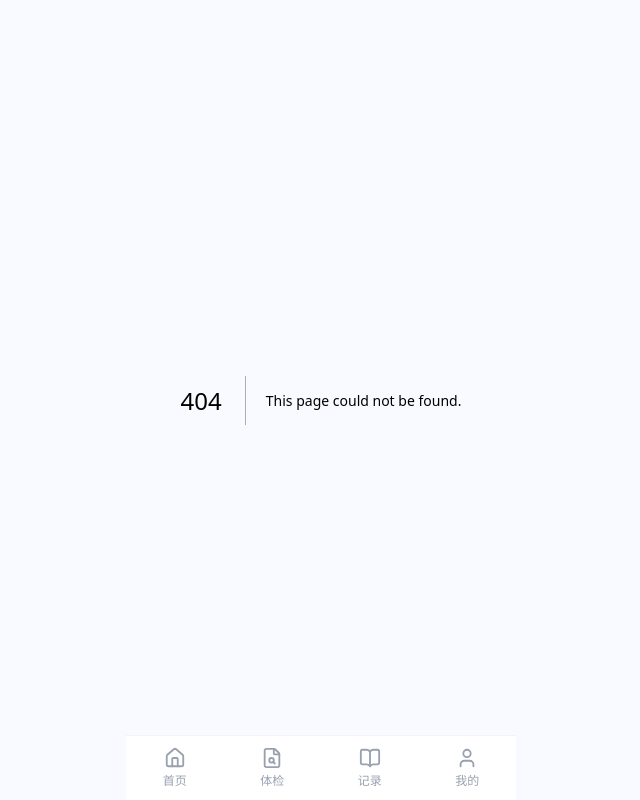
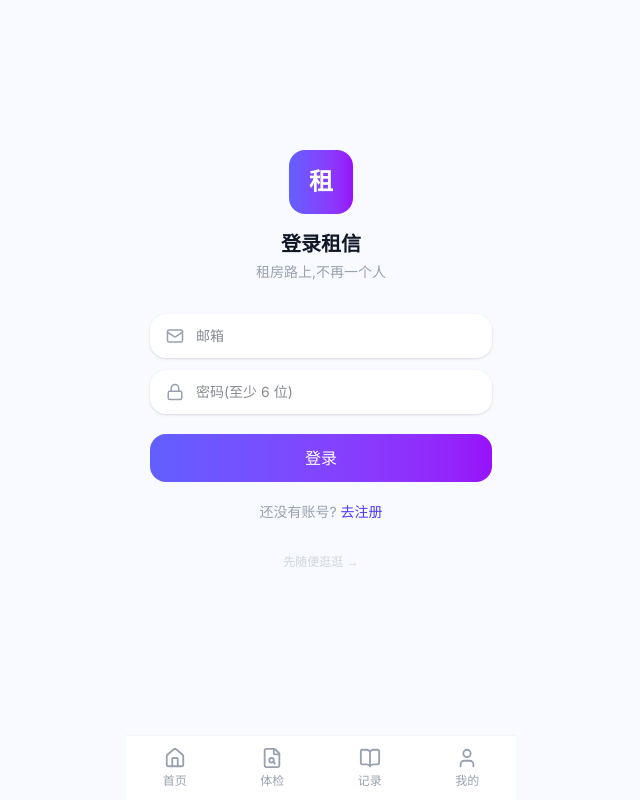
Before and after one commit to JIUJIU-JY/zushin, a Next.js app: page /login in a window 1280 px wide. Before the commit this address had no page. Shown: the whole page, without its empty margins (319-959 px from the left). Built offline with nearby package versions, Linux system fonts and the light colour scheme; no server answers.

Commit message:
add auth: login system + per-user data isolation prep

```diff
--- a/package.json
+++ b/package.json
@@ -9,6 +9,7 @@
     "lint": "eslint"
   },
   "dependencies": {
+    "@supabase/ssr": "^0.12.0",
     "@supabase/supabase-js": "^2.108.1",
     "lucide-react": "^1.17.0",
     "mammoth": "^1.12.0",
--- /dev/null
+++ b/src/app/login/page.tsx
@@ -0,0 +1,110 @@
+'use client'
+
+import { useState } from 'react'
+import { useRouter } from 'next/navigation'
+import Link from 'next/link'
+import { Mail, Lock, Loader2 } from 'lucide-react'
+import { supabase } from '@/lib/supabase'
+
+export default function LoginPage() {
+  const router = useRouter()
+  const [mode, setMode] = useState<'login' | 'signup'>('login')
+  const [email, setEmail] = useState('')
+  const [password, setPassword] = useState('')
+  const [loading, setLoading] = useState(false)
+  const [error, setError] = useState('')
+
+  function translateError(msg: string) {
+    if (msg.includes('Invalid login credentials')) return '邮箱或密码不对'
+    if (msg.includes('already registered')) return '这个邮箱已经注册过了,直接登录吧'
+    if (msg.includes('Password should be at least')) return '密码太短,至少 6 位'
+    if (msg.includes('Unable to validate email')) return '邮箱格式不对'
+    if (msg.includes('rate limit')) return '操作太频繁,稍等一下再试'
+    return msg
+  }
+
+  async function handleSubmit() {
+    setError('')
+    if (!email || !password) return setError('请填写邮箱和密码')
+    if (password.length < 6) return setError('密码至少 6 位')
+
+    setLoading(true)
+    try {
+      if (mode === 'signup') {
+        const { error } = await supabase.auth.signUp({ email, password })
+        if (error) throw error
+      } else {
+        const { error } = await supabase.auth.signInWithPassword({ email, password })
+        if (error) throw error
+      }
+      router.push('/mine')
+      router.refresh()
+    } catch (err) {
+      setError(translateError(err instanceof Error ? err.message : '出错了,请重试'))
+      setLoading(false)
+    }
+  }
+
+  return (
+    <div className="min-h-screen flex flex-col justify-center px-6 pb-20">
+      <div className="text-center mb-8">
+        <div className="w-16 h-16 bg-gradient-to-r from-indigo-500 to-purple-600 rounded-2xl flex items-center justify-center mx-auto mb-4">
+          <span className="text-white text-2xl font-bold">租</span>
+        </div>
+        <h1 className="text-xl font-bold text-gray-900">
+          {mode === 'login' ? '登录租信' : '注册租信'}
+        </h1>
+        <p className="text-sm text-gray-400 mt-1">租房路上,不再一个人</p>
+      </div>
+
+      <div className="space-y-3">
+        <div className="flex items-center gap-3 bg-white rounded-2xl px-4 py-3 shadow-sm">
+          <Mail size={18} className="text-gray-400" />
+          <input
+            type="email"
+            value={email}
+            onChange={(e) => setEmail(e.target.value)}
+            placeholder="邮箱"
+            autoComplete="email"
+            className="flex-1 outline-none text-sm text-gray-900 bg-transparent"
+          />
+        </div>
+        <div className="flex items-center gap-3 bg-white rounded-2xl px-4 py-3 shadow-sm">
+          <Lock size={18} className="text-gray-400" />
+          <input
+            type="password"
+            value={password}
+            onChange={(e) => setPassword(e.target.value)}
+            placeholder="密码(至少 6 位)"
+            autoComplete={mode === 'login' ? 'current-password' : 'new-password'}
+            onKeyDown={(e) => e.key === 'Enter' && handleSubmit()}
+            className="flex-1 outline-none text-sm text-gray-900 bg-transparent"
+          />
+        </div>
+      </div>
+
+      {error && <p className="text-sm text-red-500 mt-3 text-center">{error}</p>}
+
+      <button
+        onClick={handleSubmit}
+        disabled={loading}
+        className="w-full bg-gradient-to-r from-indigo-500 to-purple-600 text-white rounded-2xl py-3 mt-5 font-medium flex items-center justify-center gap-2 disabled:opacity-60"
+      >
+        {loading && <Loader2 size={18} className="animate-spin" />}
+        {mode === 'login' ? '登录' : '注册并登录'}
+      </button>
+
+      <p className="text-center text-sm text-gray-400 mt-5">
+        {mode === 'login' ? '还没有账号?' : '已经有账号了?'}
+        <button
+          onClick={() => { setMode(mode === 'login' ? 'signup' : 'login'); setError('') }}
+          className="text-indigo-600 font-medium ml-1"
+        >
+          {mode === 'login' ? '去注册' : '去登录'}
+        </button>
+      </p>
+
+      <Link href="/" className="text-center text-xs text-gray-300 mt-8">先随便逛逛 →</Link>
+    </div>
+  )
+}
--- /dev/null
+++ b/src/app/mine/LogoutButton.tsx
@@ -0,0 +1,29 @@
+'use client'
+
+import { useState } from 'react'
+import { useRouter } from 'next/navigation'
+import { LogOut, Loader2 } from 'lucide-react'
+import { supabase } from '@/lib/supabase'
+
+export default function LogoutButton() {
+  const router = useRouter()
+  const [loading, setLoading] = useState(false)
+
+  async function handleLogout() {
+    setLoading(true)
+    await supabase.auth.signOut()
+    router.push('/login')
+    router.refresh()
+  }
+
+  return (
+    <button
+      onClick={handleLogout}
+      disabled={loading}
+      className="shrink-0 bg-white/20 rounded-full px-3 py-2 text-sm font-medium flex items-center gap-1 disabled:opacity-60"
+    >
+      {loading ? <Loader2 size={16} className="animate-spin" /> : <LogOut size={16} />}
+      退出
+    </button>
+  )
+}
--- a/src/app/mine/page.tsx
+++ b/src/app/mine/page.tsx
@@ -1,11 +1,13 @@
 import Link from 'next/link'
-import { User, Settings, Shield, FileText, HelpCircle, ChevronRight } from 'lucide-react'
-import { supabase } from '@/lib/supabase'
+import { User, Settings, Shield, FileText, HelpCircle, ChevronRight, LogIn } from 'lucide-react'
+import { createClient } from '@/lib/supabase-server'
+import LogoutButton from './LogoutButton'
 
 export const dynamic = 'force-dynamic'
 
 async function getStats() {
-  const [contracts, promises, favContracts, favPromises] = await Promise.all([
+    const supabase = await createClient()
+    const [contracts, promises, favContracts, favPromises] = await Promise.all([
     supabase.from('contract_checks').select('*', { count: 'exact', head: true }),
     supabase.from('promise_records').select('*', { count: 'exact', head: true }),
     supabase.from('contract_checks').select('*', { count: 'exact', head: true }).eq('is_favorite', true),
@@ -20,6 +22,9 @@ async function getStats() {
 
 export default async function MinePage() {
   const { contractCount, promiseCount, favoriteCount } = await getStats()
+
+  const supabaseServer = await createClient()
+  const { data: { user } } = await supabaseServer.auth.getUser()
 
   const stats = [
     { label: '合同体检', value: contractCount, href: '/records?tab=contract_check' },
@@ -42,16 +47,25 @@ export default async function MinePage() {
       </div>
 
       <div className="bg-gradient-to-r from-indigo-500 to-purple-600 rounded-2xl p-5 mb-6 text-white flex items-center gap-4">
-        <div className="w-14 h-14 bg-white/20 rounded-full flex items-center justify-center">
+        <div className="w-14 h-14 bg-white/20 rounded-full flex items-center justify-center shrink-0">
           <User size={28} className="text-white" />
         </div>
-        <div>
-          <p className="font-bold text-lg">租房用户</p>
-          <p className="text-indigo-100 text-sm">租房路上，不再一个人</p>
+        <div className="flex-1 min-w-0">
+          <p className="font-bold text-lg truncate">{user ? user.email : '未登录'}</p>
+          <p className="text-indigo-100 text-sm">租房路上,不再一个人</p>
         </div>
+        {user ? (
+          <LogoutButton />
+        ) : (
+          <Link
+            href="/login"
+            className="shrink-0 bg-white/20 rounded-full px-3 py-2 text-sm font-medium flex items-center gap-1"
+          >
+            <LogIn size={16} /> 登录
+          </Link>
+        )}
       </div>
 
-      {/* 统计：点击跳到对应筛选的记录 */}
       <div className="grid grid-cols-3 gap-3 mb-6">
         {stats.map(({ label, value, href }) => (
           <Link
@@ -65,7 +79,6 @@ export default async function MinePage() {
         ))}
       </div>
 
-      {/* 菜单 */}
       <div className="bg-white rounded-2xl shadow-sm overflow-hidden">
         {menuItems.map(({ icon: Icon, label, desc, href, soon }, index) => {
           const row = (
@@ -98,7 +111,7 @@ export default async function MinePage() {
         })}
       </div>
 
-      <p className="text-center text-xs text-gray-300 mt-8">租信 v0.1 · 租房路上，不再一个人</p>
+      <p className="text-center text-xs text-gray-300 mt-8">租信 v0.1 · 租房路上,不再一个人</p>
     </div>
   )
 }
--- a/src/app/page.tsx
+++ b/src/app/page.tsx
@@ -1,6 +1,6 @@
 import Link from 'next/link'
 import { Bell, User, FileText, Mic, Star, ChevronRight } from 'lucide-react'
-import { supabase } from '@/lib/supabase'
+import { createClient } from '@/lib/supabase-server'
 
 // 让首页每次都读最新数据，避免生产环境被静态缓存导致"新增了却不更新"
 export const dynamic = 'force-dynamic'
@@ -15,6 +15,7 @@ type RecentRecord = {
 }
 
 async function getRecentRecords(): Promise<RecentRecord[]> {
+  const supabase = await createClient()
   const [promisesRes, contractsRes] = await Promise.all([
     supabase.from('promise_records').select('*').order('created_at', { ascending: false }),
     supabase.from('contract_checks').select('*').order('created_at', { ascending: false }),
--- a/src/app/records/[id]/page.tsx
+++ b/src/app/records/[id]/page.tsx
@@ -1,6 +1,6 @@
 import Link from 'next/link'
 import { ArrowLeft, FileText, Mic, User, Shield, AlertTriangle } from 'lucide-react'
-import { supabase } from '@/lib/supabase'
+import { createClient } from '@/lib/supabase-server'
 
 export const dynamic = 'force-dynamic'
 
@@ -19,6 +19,7 @@ const riskBadge: Record<RiskLevel, string> = {
 }
 
 async function getRecord(id: string) {
+    const supabase = await createClient()
   if (id.startsWith('contract-')) {
     const realId = id.replace('contract-', '')
     const { data, error } = await supabase
--- /dev/null
+++ b/src/lib/supabase-server.ts
@@ -0,0 +1,27 @@
+import { createServerClient } from '@supabase/ssr'
+import { cookies } from 'next/headers'
+
+export async function createClient() {
+  const cookieStore = await cookies()
+
+  return createServerClient(
+    process.env.NEXT_PUBLIC_SUPABASE_URL!,
+    process.env.NEXT_PUBLIC_SUPABASE_ANON_KEY!,
+    {
+      cookies: {
+        getAll() {
+          return cookieStore.getAll()
+        },
+        setAll(cookiesToSet) {
+          try {
+            cookiesToSet.forEach(({ name, value, options }) =>
+              cookieStore.set(name, value, options)
+            )
+          } catch {
+            // 在服务端组件里调用 setAll 会进这里,可以忽略,中间件会负责刷新会话
+          }
+        },
+      },
+    }
+  )
+}
--- a/src/lib/supabase.ts
+++ b/src/lib/supabase.ts
@@ -1,6 +1,6 @@
-import { createClient } from '@supabase/supabase-js'
+import { createBrowserClient } from '@supabase/ssr'
 
-const supabaseUrl = process.env.NEXT_PUBLIC_SUPABASE_URL!
-const supabaseAnonKey = process.env.NEXT_PUBLIC_SUPABASE_ANON_KEY!
-
-export const supabase = createClient(supabaseUrl, supabaseAnonKey)
+export const supabase = createBrowserClient(
+  process.env.NEXT_PUBLIC_SUPABASE_URL!,
+  process.env.NEXT_PUBLIC_SUPABASE_ANON_KEY!
+)
--- /dev/null
+++ b/src/middleware.ts
@@ -0,0 +1,46 @@
+import { createServerClient } from '@supabase/ssr'
+import { NextResponse, type NextRequest } from 'next/server'
+
+export async function middleware(request: NextRequest) {
+  let supabaseResponse = NextResponse.next({ request })
+
+  const supabase = createServerClient(
+    process.env.NEXT_PUBLIC_SUPABASE_URL!,
+    process.env.NEXT_PUBLIC_SUPABASE_ANON_KEY!,
+    {
+      cookies: {
+        getAll() {
+          return request.cookies.getAll()
+        },
+        setAll(cookiesToSet) {
+          cookiesToSet.forEach(({ name, value }) =>
+            request.cookies.set(name, value)
+          )
+          supabaseResponse = NextResponse.next({ request })
+          cookiesToSet.forEach(({ name, value, options }) =>
+            supabaseResponse.cookies.set(name, value, options)
+          )
+        },
+      },
+    }
+  )
+
+  const { data: { user } } = await supabase.auth.getUser()
+
+  // 未登录 → 除了登录页本身,其余一律跳转到 /login
+  const path = request.nextUrl.pathname
+  const isPublic = path.startsWith('/login') || path.startsWith('/auth')
+  if (!user && !isPublic) {
+    const url = request.nextUrl.clone()
+    url.pathname = '/login'
+    return NextResponse.redirect(url)
+  }
+
+  return supabaseResponse
+}
+
+export const config = {
+  matcher: [
+    '/((?!_next/static|_next/image|favicon.ico|.*\\.(?:svg|png|jpg|jpeg|gif|webp)$).*)',
+  ],
+}
```
Also changed, not shown: 1 other file (tests, documents, lock files or other folders).
